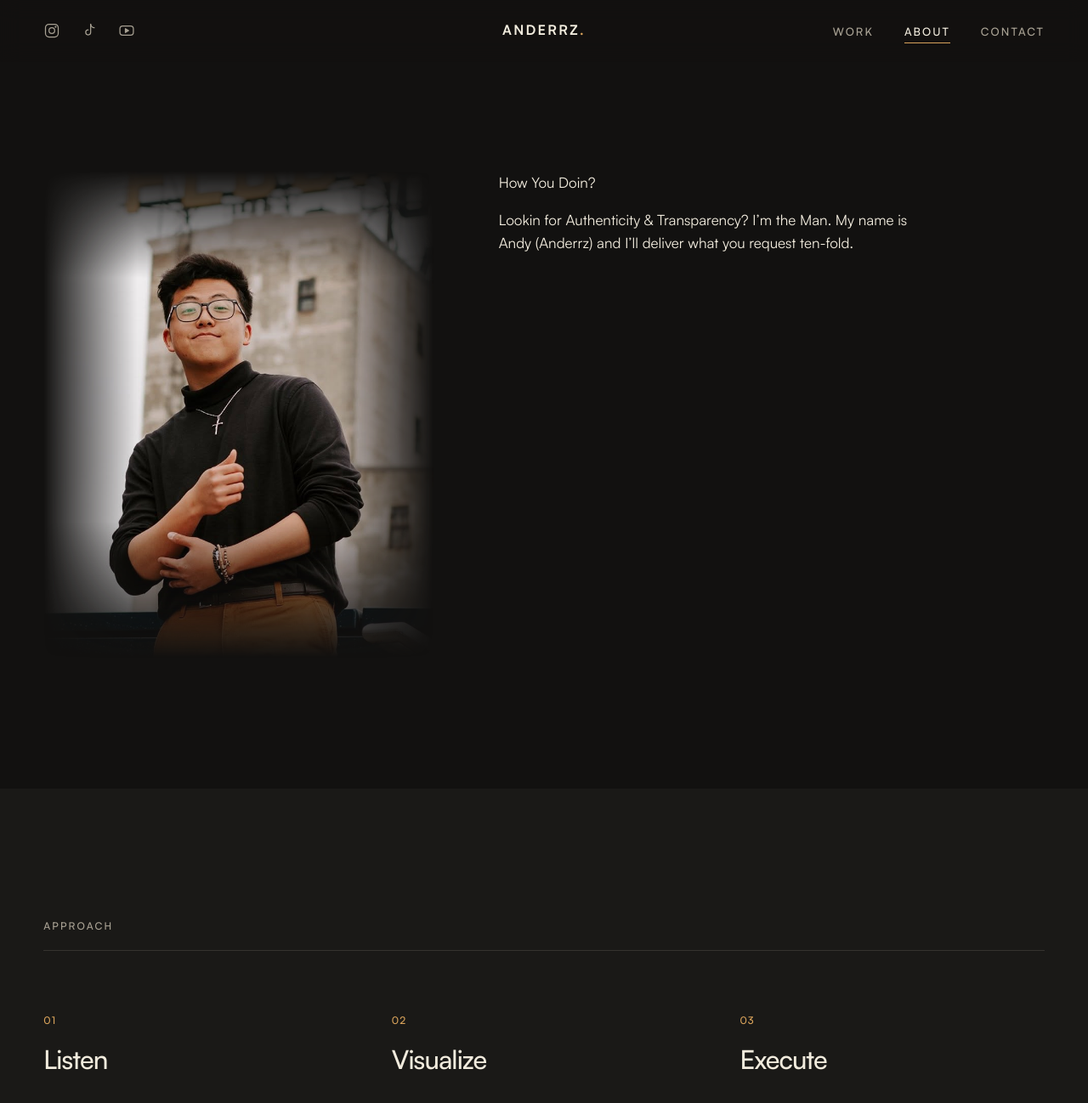
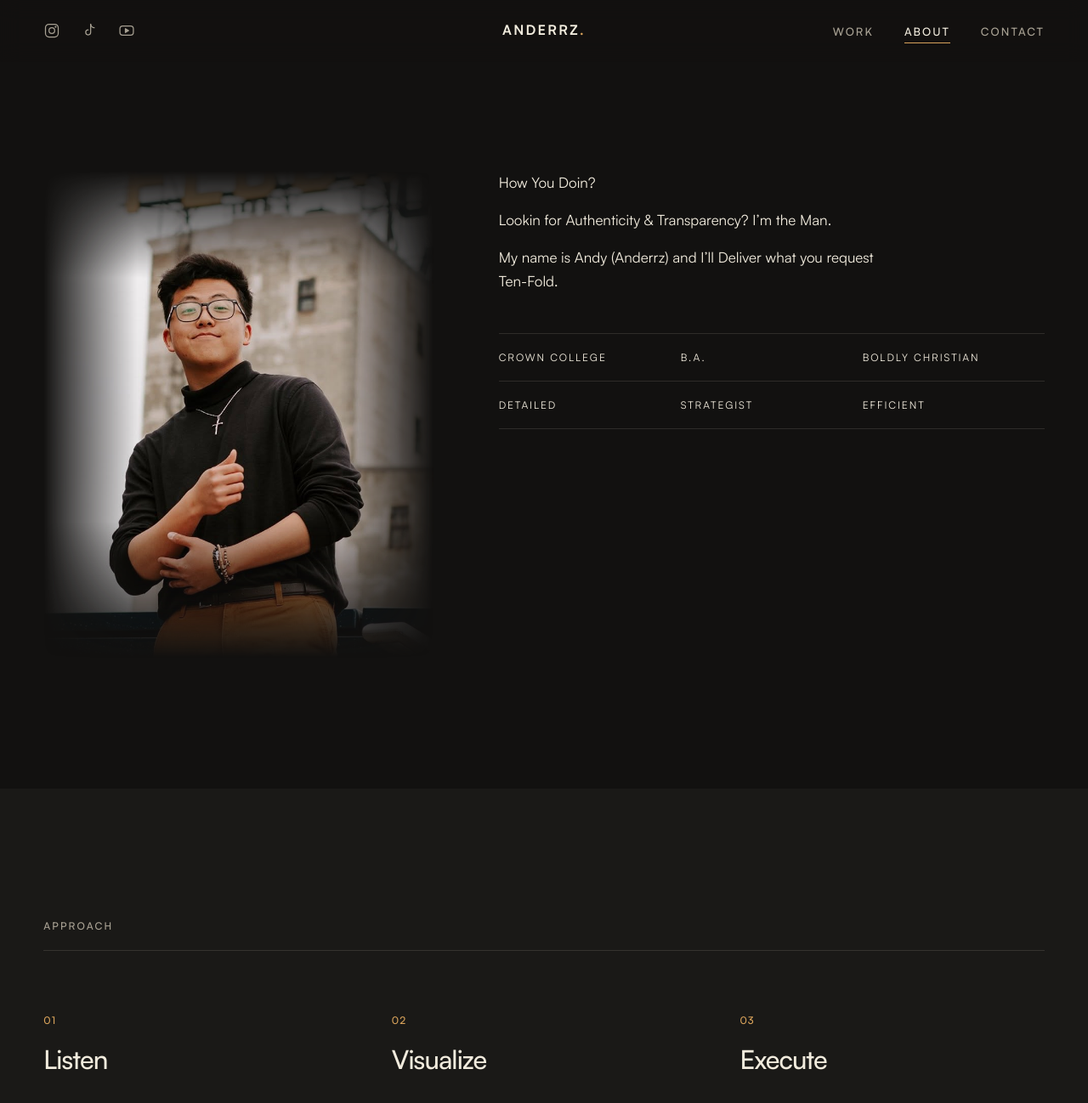
Before and after one commit to Anderrzx/anderrz.portfolio.github.io, a Jekyll site: the page built from about/index.html, in a window 1280 px wide and 1400 px high. Shown: the top 1298 px of the window at 85% size. Built offline with Jekyll 4.4.1, drawn with Linux system fonts in a browser that asks for light colours.

Commit message:
About: third bio paragraph and a quick-facts grid
- "My name is Andy (Anderrz)…" is now its own paragraph, with "Ten-Fold."
  kept on one line
- Under the bio: Crown College / B.A. / Boldly Christian and
  Detailed / Strategist / Efficient, three across

Co-Authored-By: Claude Opus 5.5 <noreply@anthropic.com>

```diff
--- a/about/index.html
+++ b/about/index.html
@@ -19,7 +19,18 @@ permalink: /about/
 
         <div class="about-text">
             <p class="reveal">How You Doin?</p>
-            <p class="reveal">Lookin for Authenticity &amp; Transparency? I&rsquo;m the Man. My name is Andy (Anderrz) and I&rsquo;ll deliver what you request ten-fold.</p>
+            <p class="reveal">Lookin for Authenticity &amp; Transparency? I&rsquo;m the Man.</p>
+            <p class="reveal">My name is Andy (Anderrz) and I&rsquo;ll Deliver what you request <span class="nowrap">Ten-Fold.</span></p>
+
+            <!-- Quick facts, three across -->
+            <ul class="about-grid reveal" aria-label="About me in short">
+                <li>Crown College</li>
+                <li>B.A.</li>
+                <li>Boldly Christian</li>
+                <li>Detailed</li>
+                <li>Strategist</li>
+                <li>Efficient</li>
+            </ul>
         </div>
     </div>
 </section>
--- a/assets/css/main.css
+++ b/assets/css/main.css
@@ -910,6 +910,30 @@ a.project-link:hover .project-placeholder {
 
 .about-intro .about-text p {
     font-size: 1.0625rem;
+}
+
+/* Keeps a short phrase (like "Ten-Fold.") from breaking across lines */
+.nowrap {
+    white-space: nowrap;
+}
+
+/* Quick facts under the bio: three across, thin lines between rows */
+.about-grid {
+    display: grid;
+    grid-template-columns: repeat(3, 1fr);
+    margin: clamp(32px, 4vw, 48px) 0 0;
+    padding: 0;
+    list-style: none;
+    border-top: 1px solid var(--line);
+}
+
+.about-grid li {
+    padding: 18px 12px 18px 0;
+    border-bottom: 1px solid var(--line);
+    color: var(--text);
+    font-size: 0.75rem;
+    letter-spacing: 0.16em;
+    text-transform: uppercase;
 }
 
 /* Quick facts: label / value rows */
```
